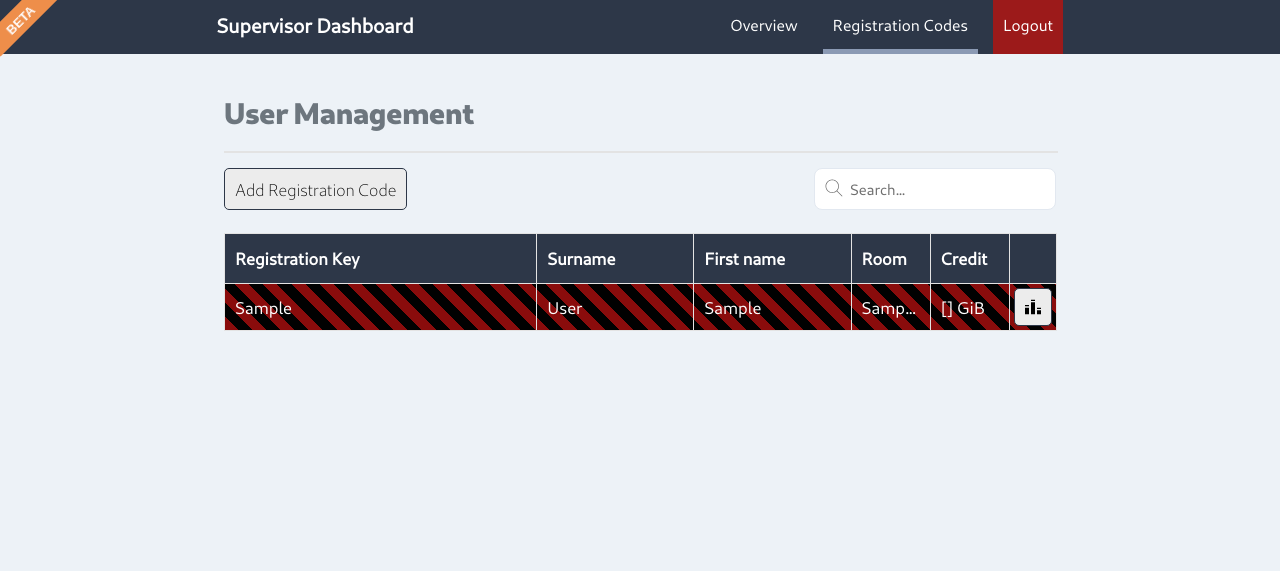
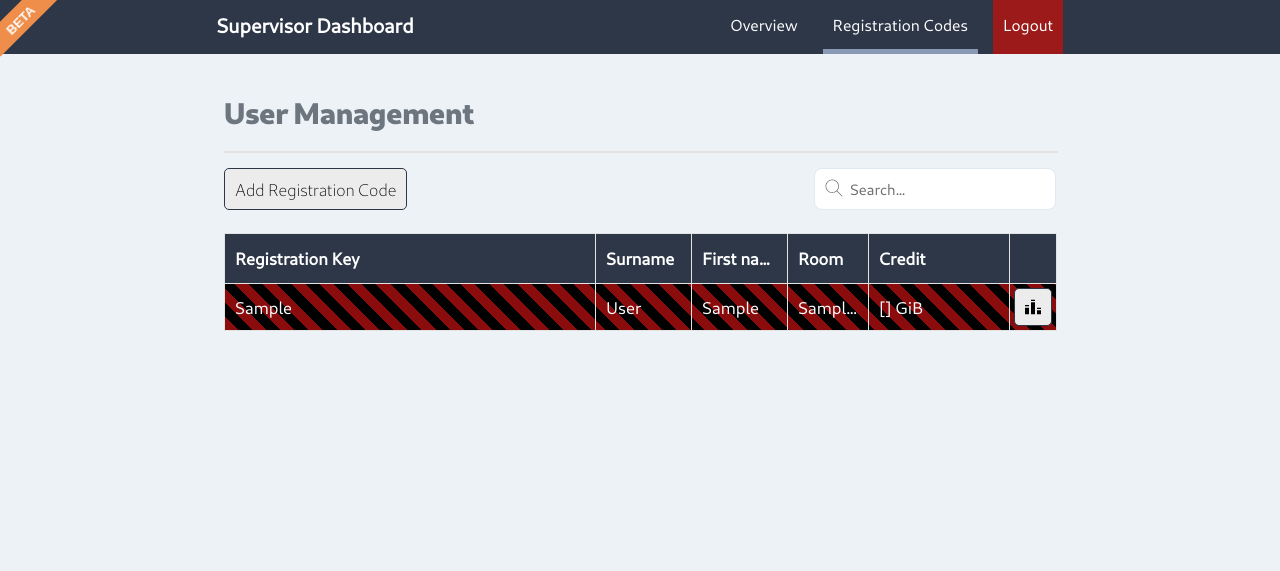
Before and after one commit to FalkAlexander/traffy, a Python web app: template traffy-web/app/templates/admin/regcodes.html in a window 1280 px wide. Shown: the top 571 px of the page. Run offline with Jinja, Linux system fonts and the light colour scheme; the template is opened without the code that fills it: most values are stand-ins (such as "Sample title", 1, 10 or a date in 2020).

Commit message:
Adjust Registration Key Column Width

```diff
--- a/traffy-web/app/static/css/style.css
+++ b/traffy-web/app/static/css/style.css
@@ -781,14 +781,26 @@ nav a:hover {
   border: 1px solid #e3e3e3;
   vertical-align: middle;
   padding: 10px;
-  width: 35%;
+  width: 40%;
   text-overflow: ellipsis;
   overflow: hidden;
   white-space: nowrap;
 }
 
+.table .table-cell.tiny {
+  width: 60px !important;
+}
+
 .table .table-cell.small {
-  width: 7% !important;
+  width: 120px !important;
+}
+
+.table .table-cell.big {
+  width: 50% !important;
+}
+
+.table .table-cell.huge {
+  width: 350px !important;
 }
 
 .table .table-cell+.table-cell {
--- a/traffy-web/app/templates/admin/regcodes.html
+++ b/traffy-web/app/templates/admin/regcodes.html
@@ -61,11 +61,11 @@
 
         <div class="table">
           <div class="table-head">
-            <div class="table-cell">{{ _("Registration Key") }}</div>
-            <div class="table-cell collapse">{{ _("Surname") }}</div>
-            <div class="table-cell collapse">{{ _("First name") }}</div>
-            <div class="table-cell collapse small">{{ _("Room") }}</div>
-            <div class="table-cell collapse small">{{ _("Credit") }}</div>
+            <div class="table-cell huge collapse">{{ _("Registration Key") }}</div>
+            <div class="table-cell big">{{ _("Surname") }}</div>
+            <div class="table-cell big">{{ _("First name") }}</div>
+            <div class="table-cell tiny collapse">{{ _("Room") }}</div>
+            <div class="table-cell small collapse">{{ _("Credit") }}</div>
             <div class="table-cell-button"></div>
           </div>
           {% for row in rows %}
@@ -74,11 +74,11 @@
           {% else %}
           <div class="table-row deactivated">
           {% endif %}
-            <div class="table-cell">{{ row.reg_key }}</div>
-            <div class="table-cell collapse">{{ row.last_name }}</div>
-            <div class="table-cell collapse">{{ row.first_name }}</div>
-            <div class="table-cell collapse small">{{ row.room }}</div>
-            <div class="table-cell collapse small">{{ row.credit }} GiB</div>
+            <div class="table-cell huge collapse">{{ row.reg_key }}</div>
+            <div class="table-cell big">{{ row.last_name }}</div>
+            <div class="table-cell big">{{ row.first_name }}</div>
+            <div class="table-cell tiny collapse">{{ row.room }}</div>
+            <div class="table-cell small collapse">{{ row.credit }} GiB</div>
             <div class="table-cell-button">
               <input name="stats_btn" type="submit" value="">
                 <form method="POST">
```
